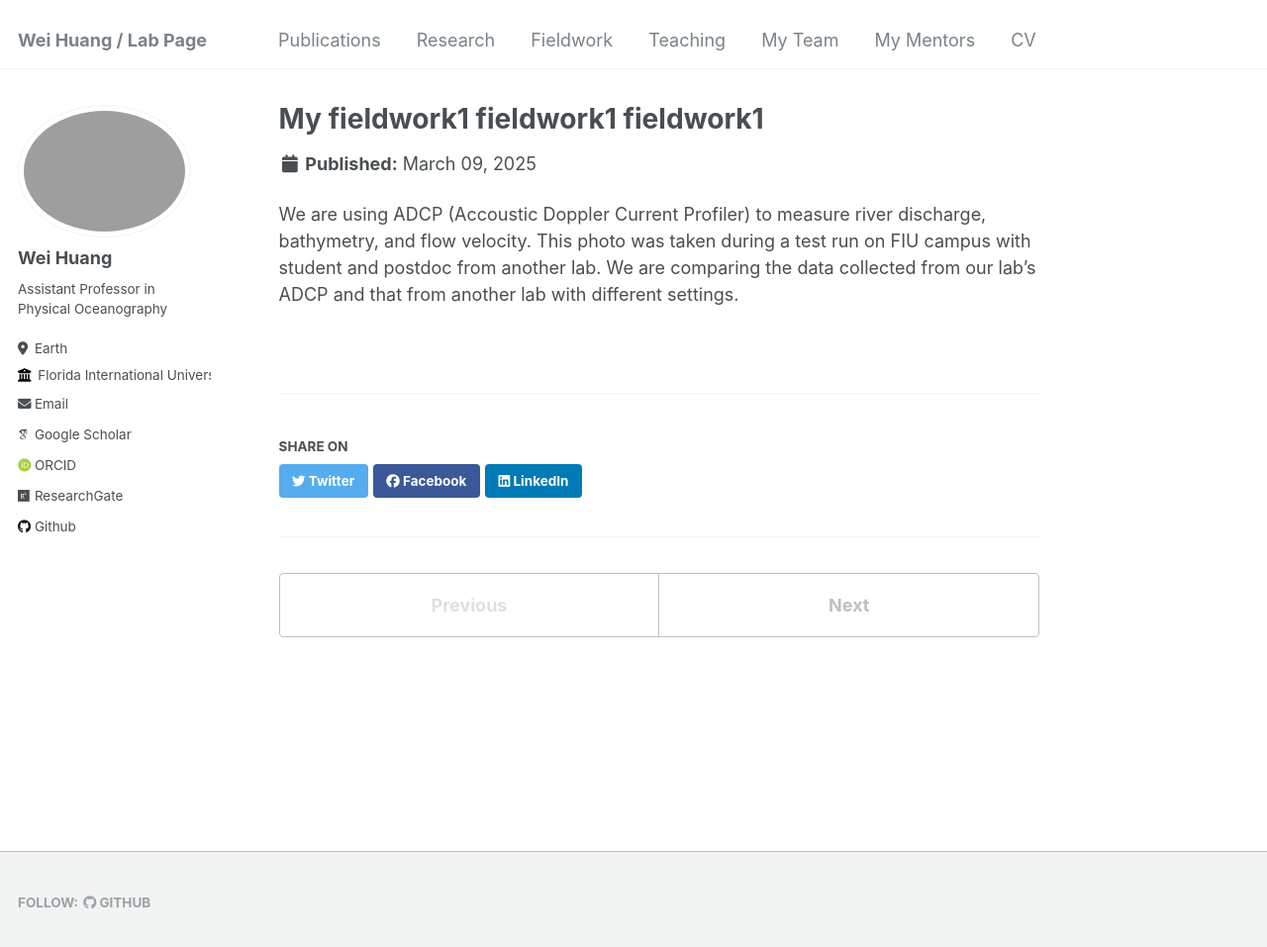
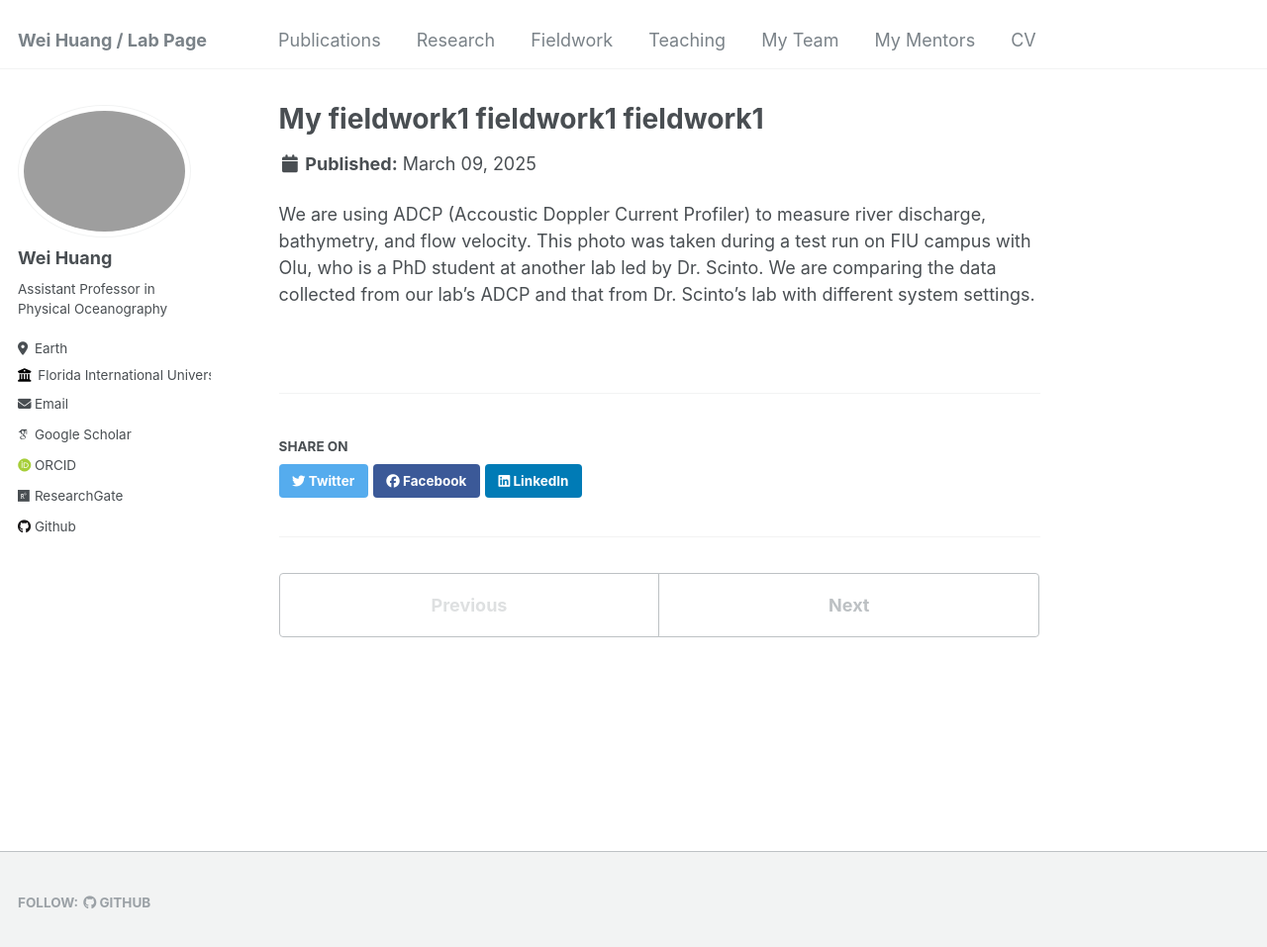
Before and after one commit to huang96169/huang96169.github.io, a Jekyll site: the page built from _fieldwork/fieldwork-1.md, in a window 1280 px wide and 970 px high. Shown: the top 957 px of the window at 99% size. Built offline with Jekyll 4.4.1, drawn with Linux system fonts in a browser that asks for light colours; some web fonts are replaced.

Commit message:
Update fieldwork-1.md

```diff
--- a/_fieldwork/fieldwork-1.md
+++ b/_fieldwork/fieldwork-1.md
@@ -7,4 +7,4 @@ collection: fieldwork
 ---
 
  We are using ADCP (Accoustic Doppler Current Profiler) to measure river discharge, bathymetry, and flow velocity.
- This photo was taken during a test run on FIU campus with student and postdoc from another lab. We are comparing the data collected from our lab's ADCP and that from another lab with different settings.
+ This photo was taken during a test run on FIU campus with Olu, who is a PhD student at another lab led by Dr. Scinto. We are comparing the data collected from our lab's ADCP and that from Dr. Scinto's lab with different system settings.
```
